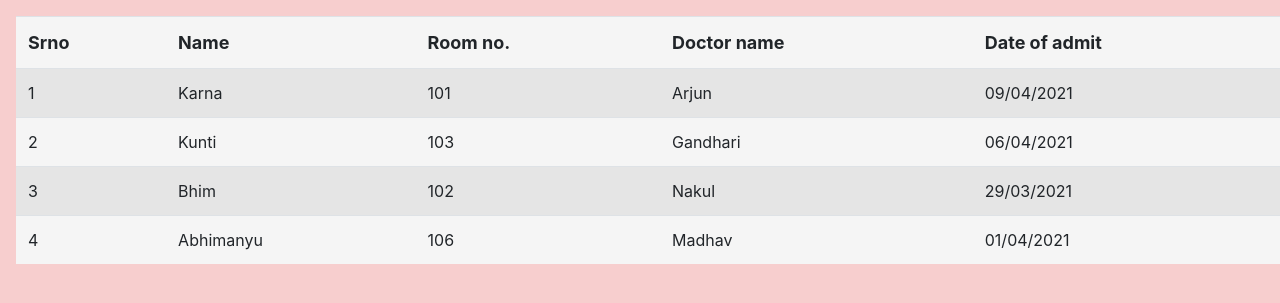
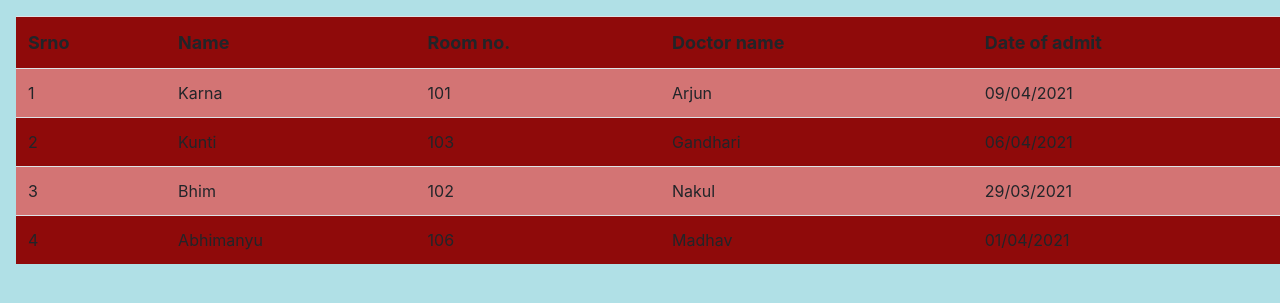
Before and after one commit to mahi29patel/covid_analysis, a Flask app: page /list.html in a window 1280 px wide. Shown: the top 303 px of the page. Run offline with Flask 2, Linux system fonts and the light colour scheme; some libraries are stand-ins or nearby versions.

Commit message:
Edited files

```diff
--- a/Frontend/main.py
+++ b/Frontend/main.py
@@ -57,14 +57,11 @@ data = np.array(l[0:])
 def table():
     return render_template("list.html", headings=headings, data=data)
 
-
-
-
 #------------------------------------SIGN UP----------------------------------------#
 
-@app.route('/login.html', methods=['GET'])
+@app.route('/login.html', methods=['POST'])
 def submit():
-    if request.method == 'GET':
+    if request.method == 'POST':
         email = request.form['email']
         hname = request.form['hname']
         psd = request.form['psd']
@@ -77,22 +74,19 @@ def submit():
             data = Signupd(email, hname, psd, cpsd)
             db.session.add(data)
             db.session.commit()
-            return render_template("list.html")
+            return render_template("login.html")
 
 #-----------------------------------LOGIN-----------------------------------------#
 
-@app.route('/list.html', methods=['GET'])
+@app.route('/login', methods=['POST'])
 def log():
     email = request.form.get('email')
     psd = request.form.get('psd')
     user = Signupd.query.filter_by(email=email, psd=psd).first()
     if not user:
         return render_template("signup.html")
-
-    return render_template("list.html")
-
-
-
+    else:
+        return render_template("list.html", headings=headings, data=data)
 
 
 if __name__=='__main__':
--- a/Frontend/static/css/style2.css
+++ b/Frontend/static/css/style2.css
@@ -1,20 +1,20 @@
 /*********************************************LIST OF PATIENTS****************************/
 
-#list-page
+/*#list-page
 {
 
 height: 100%;
-  background-color: rgba(236, 128, 128, 0.38);
-}
+  background-color: rgba(0, 0, 0, 0.38);
+}*/
 .table
 {
   border-spacing: 0;
   margin: 1rem;
-  background-color: #f5f5f5;
+  background-color: #8f0a0a;
 }
 .table__row:nth-child(even)
 {
-  background-color: #e5e5e5;
+  background-color: #d37474;
 }
 .table__header
 {
--- a/Frontend/templates/list.html
+++ b/Frontend/templates/list.html
@@ -21,7 +21,7 @@
 
   </head>
 
-  <body id="list-page">
+  <body id="list-page" style="background-color:powderblue;">
     <table class="table">
       <tr class="table__header">
         {% for header in headings %}
--- a/Frontend/templates/login.html
+++ b/Frontend/templates/login.html
@@ -55,7 +55,7 @@
      <div id="bigLeftBox">
          <div class="loginbox">
         <h1>Login Here</h1>
-        <form action="/list.html" method="GET">
+        <form action="/login" method="POST">
             <p>Email ID</p>
             <input type="text" name="email" placeholder="Enter Email">
             <p>Password</p>
--- a/Frontend/templates/signup.html
+++ b/Frontend/templates/signup.html
@@ -53,7 +53,7 @@
      <div id="bigLeftBox">
          <div class="loginbox signupbox">
         <h1>Signup Here</h1>
-        <form action="/login.html" method="GET">
+        <form action="/login.html" method="POST">
             <p>Email ID</p>
             <input type="text" name="email" placeholder="Enter Email">
             <p>Hospital Name</p>
```
